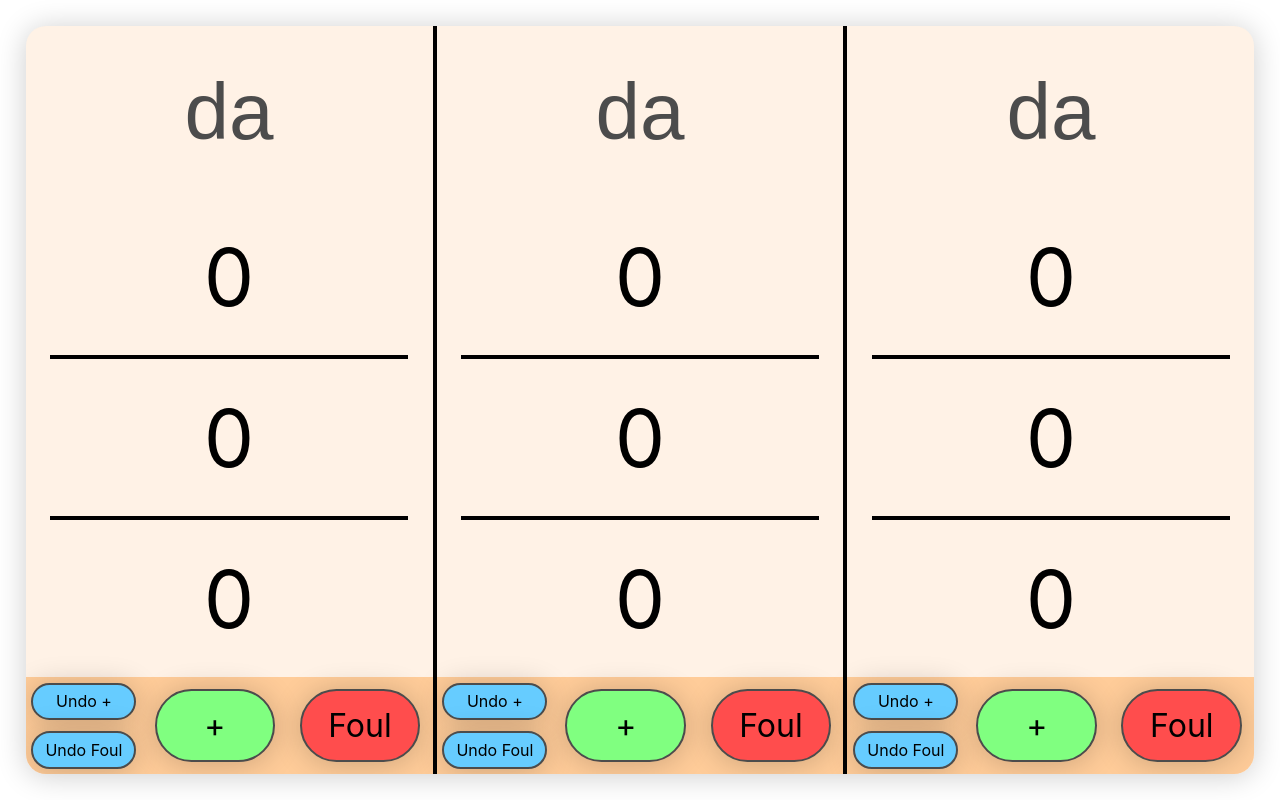
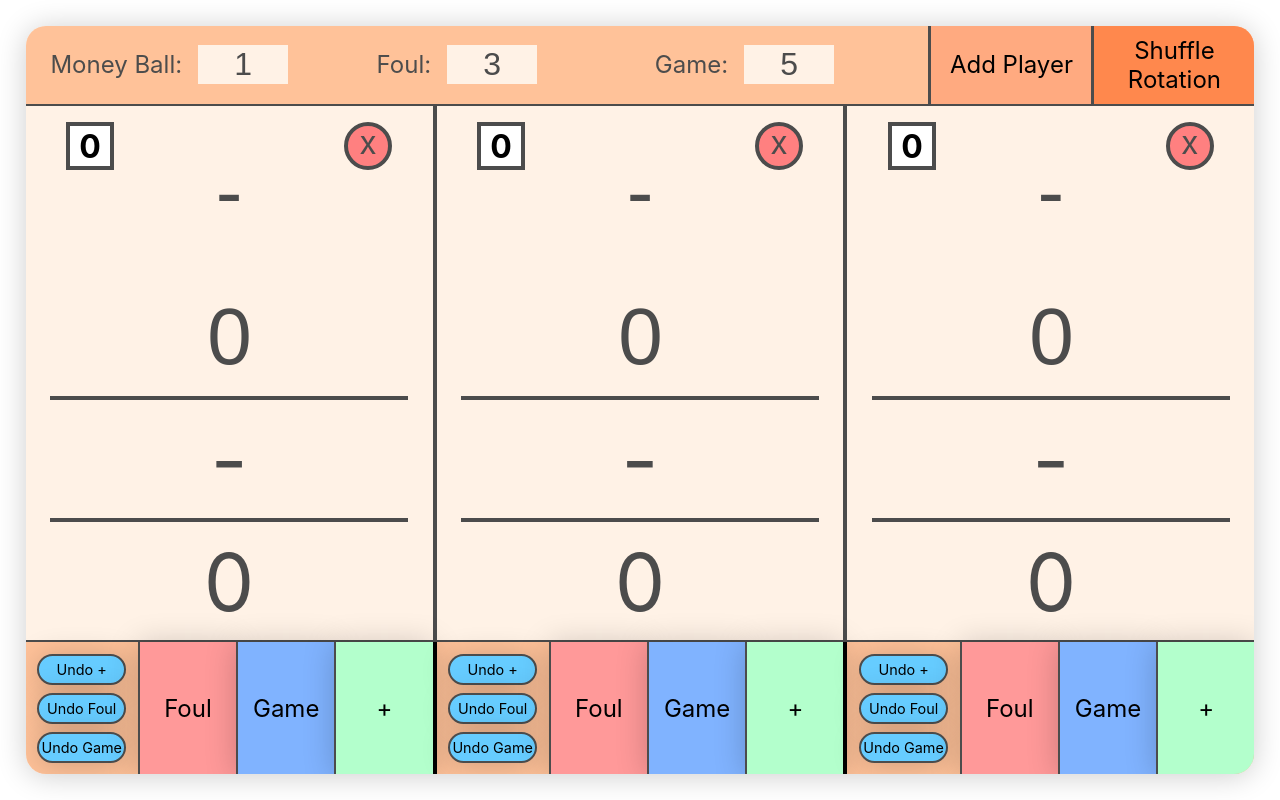
Before and after one commit to Joncwr/numberballz, a React (Create React App) app: page / in a window 1280 px wide. Built offline with nearby package versions, Linux system fonts and the light colour scheme.

Commit message:
no message

```diff
--- a/src/App.css
+++ b/src/App.css
@@ -23,6 +23,58 @@
   display: flex;
 }
 
+.main-gameOptions {
+  height: 15%;
+  width: 100%;
+  background-color: #ffc299;
+  border-bottom: 2px solid #4c4c4c;
+  box-sizing: border-box;
+  display: flex;
+}
+
+.main-gameOptions-container {
+  flex: 1;
+  display: flex;
+  justify-content: center;
+  align-items: center;
+  font-size: 3vh;
+  color: #4c4c4c;
+}
+
+.main-gameOptions-container-addPlayer {
+  width: 20vh;
+  margin-left: 5vh;
+  display: flex;
+  justify-content: center;
+  align-items: center;
+  font-size: 3vh;
+  background-color: #ffaa80;
+  border-left: .4vh solid #4c4c4c;
+}
+
+.main-gameOptions-container-shufflePosition {
+  width: 20vh;
+  display: flex;
+  justify-content: center;
+  align-items: center;
+  font-size: 3vh;
+  text-align: center;
+  background-color: #ff884d;
+  border-left: .4vh solid #4c4c4c;
+}
+
+.main-gameOptions-container-input {
+  width: 30%;
+  background-color: #fff2e6;
+  border: none;
+  text-decoration: none;
+  font-size: 4vh;
+  color: #4c4c4c;
+  margin-left: 2vh;
+  text-align: center;
+  cursor: pointer;
+}
+
 .main-container-players {
   flex: 1;
   display: flex;
@@ -35,6 +87,37 @@
   display: flex;
   justify-content: center;
   align-items: center;
+  position: relative;
+}
+
+.main-container-player-subContainers-remove {
+  position: absolute;
+  top: 2vh;
+  right: 2vh;
+  height: 5vh;
+  width: 5vh;
+  display: flex;
+  justify-content: center;
+  align-items: center;
+  border: .5vh solid #4c4c4c;
+  border-radius: 50%;
+  font-size: 4vh;
+  background-color: #ff8080;
+}
+
+.main-container-player-subContainers-postion {
+  position: absolute;
+  top: 2vh;
+  left: 2vh;
+  height: 5vh;
+  width: 5vh;
+  display: flex;
+  justify-content: center;
+  align-items: center;
+  border: .5vh solid #4c4c4c;
+  font-size: 4vh;
+  font-weight: 700;
+  background-color: #fff;
 }
 
 .main-container-player-subContainers-input {
@@ -43,7 +126,7 @@
   background-color: #fff2e6;
   border: none;
   text-decoration: none;
-  font-size: 500%;
+  font-size: 10vh;
   color: #4c4c4c;
   padding: 20px 20px;
   margin: 20px 20px;
@@ -51,23 +134,41 @@
   cursor: pointer;
 }
 
+.main-container-player-subContainers-valueInput {
+  width: 100%;
+  background-color: #fff2e6;
+  border: none;
+  text-decoration: none;
+  font-size: 10vh;
+  color: #4c4c4c;
+  text-align: center;
+  cursor: pointer;
+  margin-left: 2vh;
+}
+
 .main-container-player-subContainers-value {
-  font-size: 500%;
+  display: flex;
+  justify-content: center;
+  align-items: center;
+  font-size: 10vh;
+  color: #4c4c4c;
 }
 
 .main-container-player-subContainers:nth-child(n+3) {
-  border-top: 4px solid black;
+  border-top: .5vh solid #4c4c4c;
 }
 
 .main-container-players:nth-child(n+2) {
-  border-left: 4px solid black;
+  border-left: .5vh solid #4c4c4c;
 }
 
 .main-actions {
-  height: 15%;
+  height: 25%;
   width: 100%;
   display: flex;
-  background-color: #ffcc99;
+  background-color: #ffc299;
+  border-top: 2px solid #4c4c4c;
+  box-sizing: border-box;
 }
 
 .main-actions-container {
@@ -76,23 +177,26 @@
 }
 
 .main-actions-container:nth-child(n+2) {
-  border-left: 4px solid black;
+  border-left: .5vh solid black;
 }
 
 .main-actions-container-undo {
   flex: 1;
   display: flex;
   flex-direction: column;
+  padding: 1vh 1vh;
 }
 
 .main-actions-container-undoPlus,
-.main-actions-container-undoFoul {
+.main-actions-container-undoFoul,
+.main-actions-container-undoGame {
   flex: 1;
   display: flex;
   justify-content: center;
   align-items: center;
-  margin: 5%;
-  font-size: 100%;
+  margin: 4%;
+  font-size: 1.8vh;
+  text-align: center;
   border-radius: 100px;
   background-color: #66ccff;
   border: 2px solid #4c4c4c;
@@ -100,27 +204,25 @@
 }
 
 .main-actions-container-plus,
-.main-actions-container-foul {
+.main-actions-container-foul,
+.main-actions-container-game {
   flex: 1;
   display: flex;
   justify-content: center;
   align-items: center;
-  border-radius: 100px;
-  background-color: #66ccff;
-  border: 2px solid #4c4c4c;
   box-shadow: 0 2px 30px 0 rgba(0, 0, 0, 0.2);
-}
-
-.main-actions-container-plus,
-.main-actions-container-foul {
-  margin: 3%;
-  font-size: 200%;
+  font-size: 3vh;
+  border-left: 2px solid #4c4c4c;
 }
 
 .main-actions-container-plus {
-  background-color: #80ff80;
+  background-color: #b3ffcc;
 }
 
 .main-actions-container-foul {
-  background-color: #ff4d4d;
+  background-color: #ff9999;
 }
+
+.main-actions-container-game {
+  background-color: #80b3ff;
+}
--- a/src/App.js
+++ b/src/App.js
@@ -1,56 +1,111 @@
 import React from 'react';
 import './App.css';
+
+let mouseTimer
 
 export default class Main extends React.Component {
   constructor(){
     super()
 
     this.state = {
+      winningStake: 1,
+      foulStake: 3,
+      gameStake: 5,
       players: 3,
       playersData: []
     }
-
     this.onChange=this.onChange.bind(this)
+    this.addPlayer=this.addPlayer.bind(this)
+    this.deletePlayer=this.deletePlayer.bind(this)
+    this.initiateDelete=this.initiateDelete.bind(this)
+    this.changeValue=this.changeValue.bind(this)
+    this.shuffleRotation=this.shuffleRotation.bind(this)
   }
 
   componentDidMount() {
     let playersData = Object.assign([], this.state.playersData)
     for (var i = 0; i < this.state.players; i++) {
-      playersData.push({name: 'da', winnings: 0, losings: 0, fouls: 0})
+      playersData.push({name: '-', pl: 0, fouls: 0, position: 0})
     }
 
     this.setState({playersData})
   }
 
-  onChange(e, index) {
+  onChange(method, e, index, values) {
+    if (method === 'name') {
+      let playersData = Object.assign([], this.state.playersData)
+      playersData[index].name = e.target.value
+      this.setState({playersData})
+    }
+    else if (method === 'winningStake') {
+      this.setState({winningStake: e.target.value})
+    }
+    else if (method === 'foulStake') {
+      this.setState({foulStake: e.target.value})
+    }
+    else if (method === 'gameStake') {
+      this.setState({gameStake: e.target.value})
+    }
+    else if (method === 'values') {
+      let playersData = Object.assign([], this.state.playersData)
+      playersData[index].pl = parseInt(e.target.value, 10)
+      this.setState({playersData})
+    }
+  }
+
+  initiateDelete(index) {
+    mouseTimer = setTimeout(() => {
+      this.deletePlayer(index)
+    }, 1500)
+  }
+
+  deletePlayer(index) {
+    let newPlayers = this.state.players - 1
     let playersData = Object.assign([], this.state.playersData)
-    playersData[index].name = e.target.value
-    this.setState({playersData})
+    playersData.splice(index, 1)
+
+    this.setState({players: newPlayers, playersData})
   }
 
   renderPlayers() {
     if (this.state.playersData.length > 0) {
       let renderPlayers = []
-      for (var i = 0; i < this.state.players; i++) {
+      for (var i = 0; i < this.state.playersData.length; i++) {
         let index = i
+        let winnings = 0
+        let losings = 0
+        if (this.state.playersData[i].pl < 0) {
+          winnings = '-'
+          losings = <input className='main-container-player-subContainers-valueInput' value={this.state.playersData[i].pl} type="number" onChange={(e) => this.onChange('values',e,index)}/>
+        }
+        else {
+          winnings = <input className='main-container-player-subContainers-valueInput' value={this.state.playersData[i].pl} type="number" onChange={(e) => this.onChange('values',e,index,winnings)}/>
+          losings = '-'
+        }
         renderPlayers.push(
           <div key={i} className="main-container-players">
             <div className="main-container-player-subContainers">
-              <input className='main-container-player-subContainers-input' value={this.state.playersData[index].name} type="text" onChange={(e) => this.onChange(e,index)}/>
+              <div className="main-container-player-subContainers-remove" onMouseDown={() => this.initiateDelete(index)} onMouseUp={() => clearTimeout(mouseTimer)}>
+                <div style={{marginBottom: '1vh', color: '#4c4c4c'}}>x</div>
+              </div>
+              <div className="main-container-player-subContainers-postion">
+                {this.state.playersData[i].position}
+              </div>
+              <input className='main-container-player-subContainers-input' value={this.state.playersData[index].name} type="text" onChange={(e) => this.onChange('name',e,index)}/>
             </div>
             <div className="main-container-player-subContainers">
               <div className="main-container-player-subContainers-value">
-                {this.state.playersData[index].winnings}
+                {winnings}
               </div>
             </div>
             <div className="main-container-player-subContainers">
               <div className="main-container-player-subContainers-value">
-                {this.state.playersData[index].winnings}
+                {losings}
               </div>
             </div>
             <div className="main-container-player-subContainers">
               <div className="main-container-player-subContainers-value">
-                {this.state.playersData[index].winnings}
+                {this.state.playersData[index].fouls}
               </div>
             </div>
           </div>
@@ -61,25 +116,92 @@ export default class Main extends React.Component {
     }
   }
 
+  changeValue(method, index) {
+    let playersData = Object.assign([], this.state.playersData)
+    if (method === '+') {
+      for (var i = 0; i < playersData.length; i++) {
+        if (i === index) {
+          playersData[i].pl = playersData[i].pl + (this.state.winningStake * (this.state.players-1))
+        }
+        else {
+          playersData[i].pl = playersData[i].pl - this.state.winningStake
+        }
+      }
+    }
+    else if (method === 'undoPlus') {
+      for (var i = 0; i < playersData.length; i++) {
+        if (i === index) {
+          playersData[i].pl = playersData[i].pl - (this.state.winningStake * (this.state.players-1))
+        }
+        else {
+          playersData[i].pl = playersData[i].pl + this.state.winningStake
+        }
+      }
+    }
+    else if (method === 'game') {
+      for (var i = 0; i < playersData.length; i++) {
+        if (i === index) {
+          playersData[i].pl = playersData[i].pl + (this.state.gameStake * (this.state.players-1))
+        }
+        else {
+          playersData[i].pl = playersData[i].pl - this.state.gameStake
+        }
+      }
+    }
+    else if (method === 'undoGame') {
+      for (var i = 0; i < playersData.length; i++) {
+        if (i === index) {
+          playersData[i].pl = playersData[i].pl - (this.state.gameStake * (this.state.players-1))
+        }
+        else {
+          playersData[i].pl = playersData[i].pl + this.state.gameStake
+        }
+      }
+    }
+    else if (method === 'foul') {
+      for (var i = 0; i < playersData.length; i++) {
+        if (i === index) {
+          playersData[i].fouls = playersData[i].fouls - this.state.foulStake
+        }
+      }
+    }
+    else if (method === 'undoFoul') {
+      for (var i = 0; i < playersData.length; i++) {
+        if (i === index) {
+          playersData[i].fouls = playersData[i].fouls + this.state.foulStake
+        }
+      }
+    }
+
+    this.setState({playersData})
+  }
+
   renderActions() {
     let renderActions = []
 
     for (var i = 0; i < this.state.players; i++) {
+      let index = i
       renderActions.push(
         <div className="main-actions-container" key={i}>
           <div className="main-actions-container-undo">
-            <div className="main-actions-container-undoPlus">
+            <div className="main-actions-container-undoPlus" onClick={() => this.changeValue('undoPlus', index)}>
               Undo +
             </div>
-            <div className="main-actions-container-undoFoul">
+            <div className="main-actions-container-undoFoul" onClick={() => this.changeValue('undoFoul', index)}>
               Undo Foul
             </div>
+            <div className="main-actions-container-undoGame" onClick={() => this.changeValue('undoGame', index)}>
+              Undo Game
+            </div>
           </div>
-          <div className="main-actions-container-plus">
+          <div className="main-actions-container-foul" onClick={() => this.changeValue('foul', index)}>
+            Foul
+          </div>
+          <div className="main-actions-container-game" onClick={() => this.changeValue('game', index)}>
+            Game
+          </div>
+          <div className="main-actions-container-plus" onClick={() => this.changeValue('+', index)}>
             +
-          </div>
-          <div className="main-actions-container-foul">
-            Foul
           </div>
         </div>
       )
@@ -88,10 +210,74 @@ export default class Main extends React.Component {
     return renderActions
   }
 
+  addPlayer() {
+    if (this.state.players < 4) {
+      let newPlayers = this.state.players + 1
+      let playersData = Object.assign([], this.state.playersData)
+      playersData.push({name: '-', pl: 0, fouls: 0, position: 0})
+
+      this.setState({players: newPlayers, playersData})
+    }
+  }
+
+  shuffle(array) {
+    var currentIndex = array.length, temporaryValue, randomIndex;
+
+    // While there remain elements to shuffle...
+    while (0 !== currentIndex) {
+
+      // Pick a remaining element...
+      randomIndex = Math.floor(Math.random() * currentIndex);
+      currentIndex -= 1;
+
+      // And swap it with the current element.
+      temporaryValue = array[currentIndex];
+      array[currentIndex] = array[randomIndex];
+      array[randomIndex] = temporaryValue;
+    }
+
+    return array;
+  }
+
+  shuffleRotation() {
+    let array = []
+    let order = []
+    this.state.playersData.forEach((data,index) => array.push(index))
+    let shuffleArray = this.shuffle(array)
+
+    let position = 1
+    for (var i = 0; i < shuffleArray.length; i++) {
+      let playersData = Object.assign([], this.state.playersData)
+      playersData[shuffleArray[i]].position = position
+      this.setState({playersData})
+      position++
+    }
+  }
+
   render() {
     return (
       <div className="main">
         <div className="main-container">
+          <div className="main-gameOptions">
+            <div className="main-gameOptions-container">
+              Money Ball:
+              <input className='main-gameOptions-container-input' value={this.state.winningStake} type="text" onChange={(e) => this.onChange('winningStake',e)}/>
+            </div>
+            <div className="main-gameOptions-container">
+              Foul:
+              <input className='main-gameOptions-container-input' value={this.state.foulStake} type="text" onChange={(e) => this.onChange('foulStake',e)}/>
+            </div>
+            <div className="main-gameOptions-container">
+              Game:
+              <input className='main-gameOptions-container-input' value={this.state.gameStake} type="text" onChange={(e) => this.onChange('gameStake',e)}/>
+            </div>
+            <div className="main-gameOptions-container-addPlayer" onClick={this.addPlayer}>
+              Add Player
+            </div>
+            <div className="main-gameOptions-container-shufflePosition" onClick={this.shuffleRotation}>
+              Shuffle Rotation
+            </div>
+          </div>
           <div className="main-container--wrapper">
             {this.renderPlayers()}
           </div>
```
